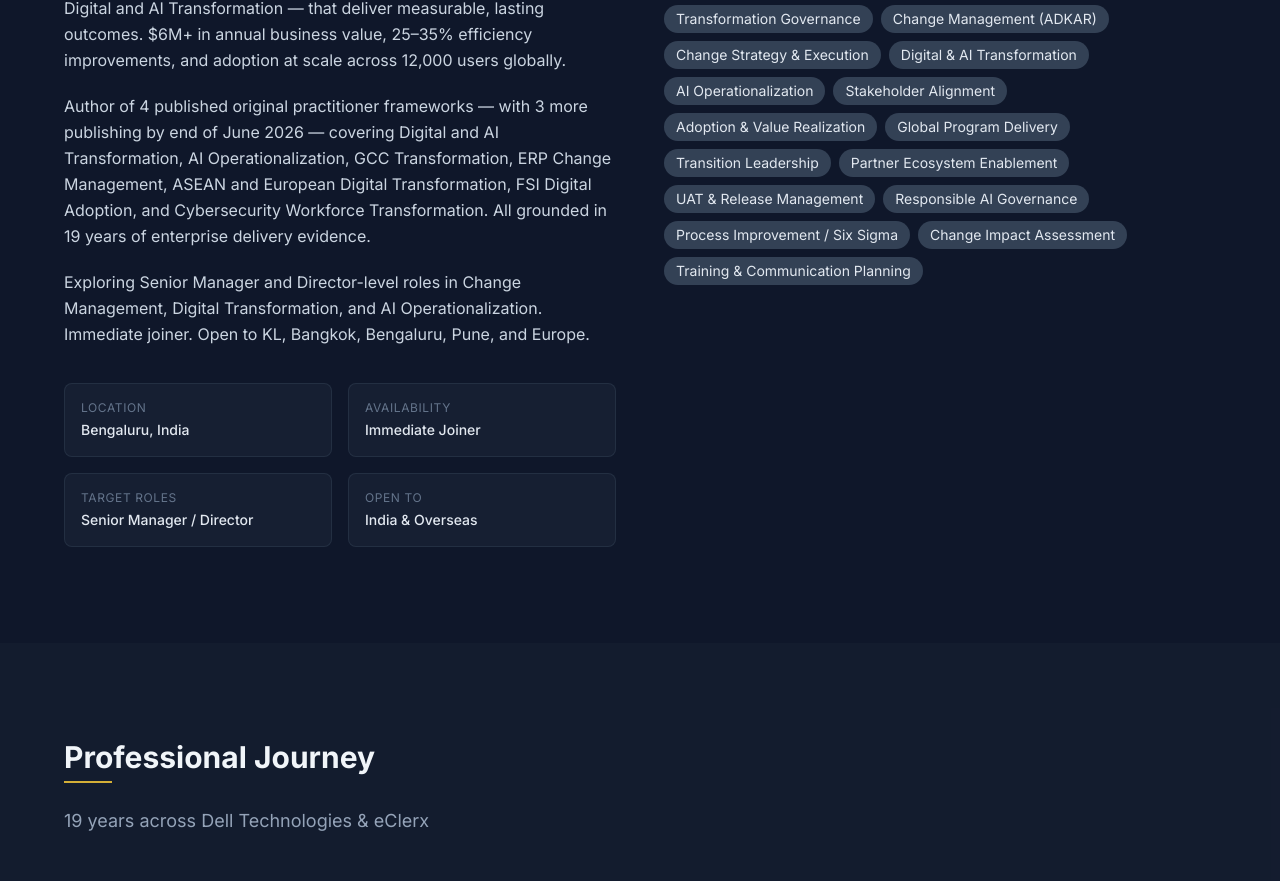
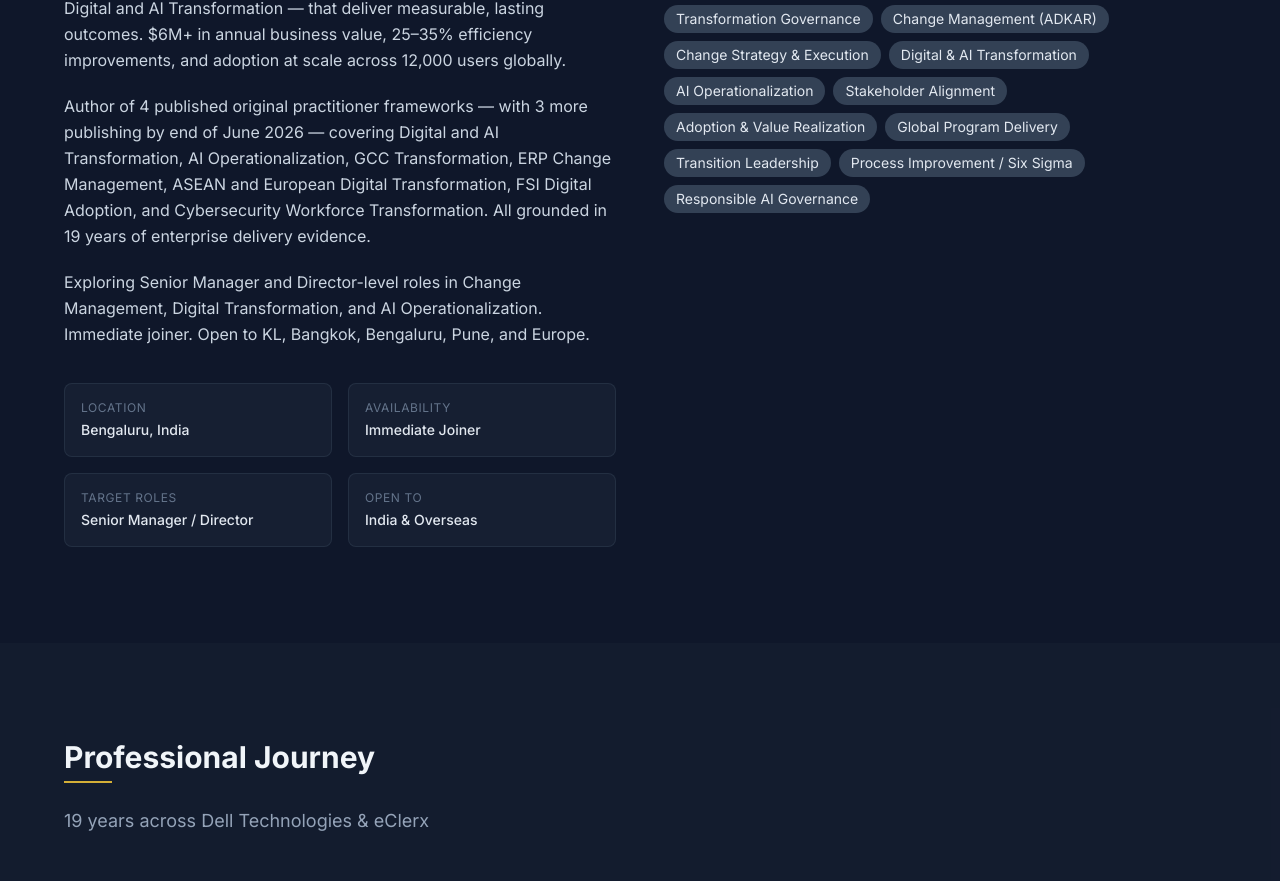
Before and after one commit to UnimaginedSelva/selvakumarjayakrishnan-portfolio, a React (Vite) app: page / in a window 1280 px wide. Shown: the part 1071-1952 px from the top of the page. Built offline with nearby package versions, Linux system fonts and the light colour scheme.

Commit message:
Update Core Competencies to 11-item list aligned with Sage review
Removed Partner Ecosystem Enablement, UAT & Release Management,
Change Impact Assessment, Training & Communication Planning.
Final list: 11 competencies in agreed order.

Co-Authored-By: Claude Sonnet 4.6 <noreply@anthropic.com>

```diff
--- a/src/data/content.ts
+++ b/src/data/content.ts
@@ -30,12 +30,8 @@ export const about = {
     'Adoption & Value Realization',
     'Global Program Delivery',
     'Transition Leadership',
-    'Partner Ecosystem Enablement',
-    'UAT & Release Management',
+    'Process Improvement / Six Sigma',
     'Responsible AI Governance',
-    'Process Improvement / Six Sigma',
-    'Change Impact Assessment',
-    'Training & Communication Planning',
   ],
 }
 
```
